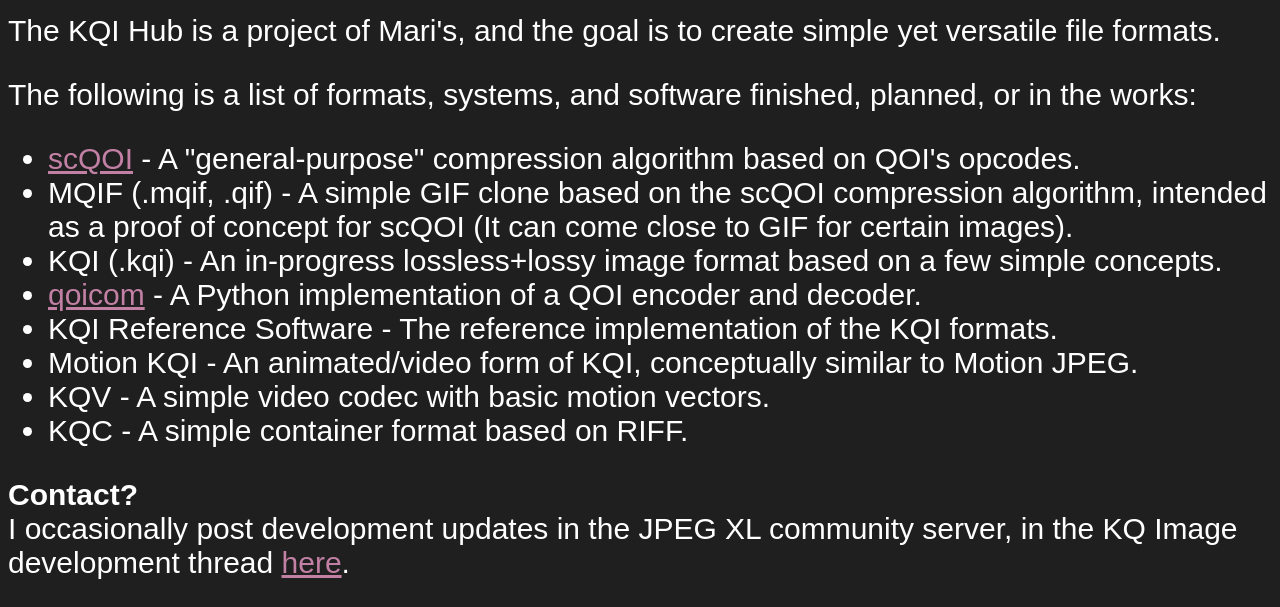
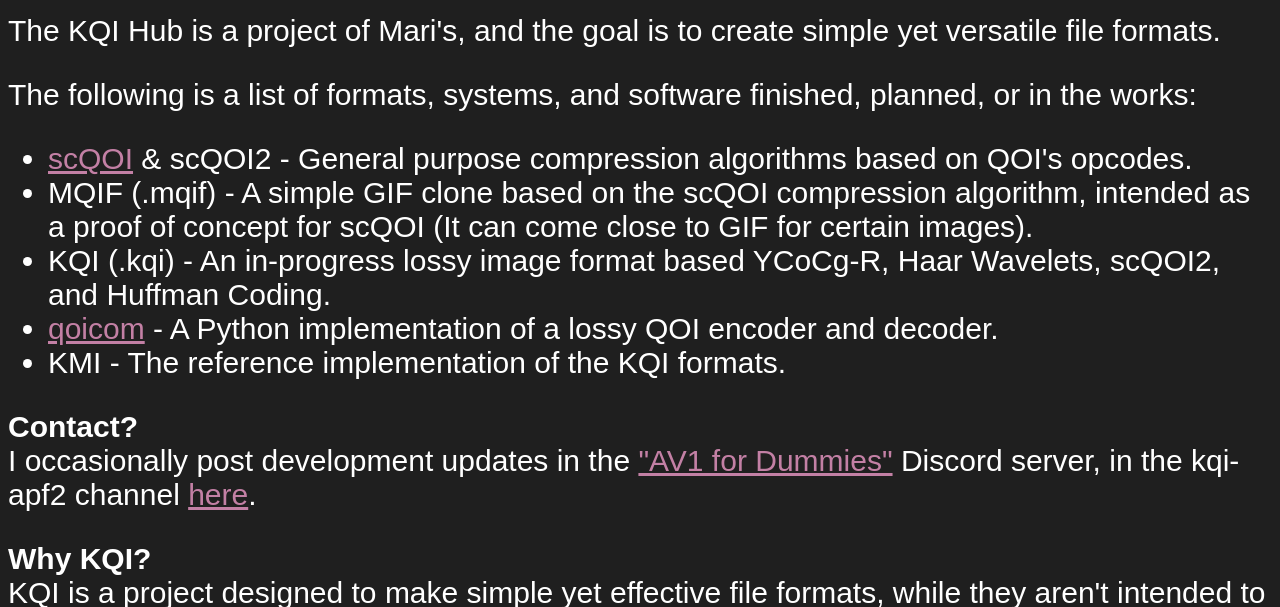
Before and after one commit to KQI-Hub/KQI-Hub.github.io, a plain HTML site: page docs/index.html in a window 1280 px wide. Shown: the part 149-756 px from the top of the page. Drawn offline with Linux system fonts and the light colour scheme.

Commit message:
Update index.html

```diff
--- a/docs/index.html
+++ b/docs/index.html
@@ -13,25 +13,25 @@
       <p>The KQI Hub is a project of Mari's, and the goal is to create simple yet versatile file formats.</p>
       <p>The following is a list of formats, systems, and software finished, planned, or in the works:
         <ul>
-          <li><a href="scQOI-spec.pdf">scQOI</a> - A "general-purpose" compression algorithm based on QOI's opcodes.</li>
-          <li>MQIF (.mqif, .qif) - A simple GIF clone based on the scQOI compression algorithm, intended as a proof of concept for scQOI (It can come close to GIF for certain images).</li>
-          <li>KQI (.kqi) - An in-progress lossless+lossy image format based on a few simple concepts.</li>
-          <li><a href="https://github.com/KQI-Hub/qoicom">qoicom</a> - A Python implementation of a QOI encoder and decoder.</li>
-          <li>KQI Reference Software - The reference implementation of the KQI formats.</li>
+          <li><a href="scQOI-spec.pdf">scQOI</a> & scQOI2 - General purpose compression algorithms based on QOI's opcodes.</li>
+          <li>MQIF (.mqif) - A simple GIF clone based on the scQOI compression algorithm, intended as a proof of concept for scQOI (It can come close to GIF for certain images).</li>
+          <li>KQI (.kqi) - An in-progress lossy image format based YCoCg-R, Haar Wavelets, scQOI2, and Huffman Coding.</li>
+          <li><a href="https://github.com/KQI-Hub/qoicom">qoicom</a> - A Python implementation of a lossy QOI encoder and decoder.</li>
+          <li>KMI - The reference implementation of the KQI formats.</li>
+          <!-- I don't think I'll ever make these. It's misleading to list them.
           <li>Motion KQI - An animated/video form of KQI, conceptually similar to Motion JPEG.</li>
           <li>KQV - A simple video codec with basic motion vectors.</li>
-          <li>KQC - A simple container format based on RIFF.</li>
+          <li>KQC - A simple container format based on RIFF.</li>-->
         </ul>
       </p>
     </main>
     <footer>
-      <p><b>Contact?</b><br>I occasionally post development updates in the JPEG XL community server, in the KQ Image development thread <a href="https://discord.com/channels/794206087879852103/1510861881135333456">here</a>.</p>
+      <p><b>Contact?</b><br>I occasionally post development updates in the <a href="https://discord.gg/hbhfFEDF2F">"AV1 for Dummies"</a> Discord server, in the kqi-apf2 channel <a href="https://discord.com/channels/794206087879852103/1558609085669318656">here</a>.</p>
       <p><b>Why KQI?</b><br>KQI is a project designed to make simple yet effective file formats, while they aren't intended to be as efficient as mainstream formats, they are explicitly made to be simple and fairly easy to implement.</p>
       <p><b>What does KQI stand for/mean?</b><br>KQI doesn't necessarily mean anything, but the "I" means image. "KQI" came from "JPG", in the same cypher that applying to "PNG" gives "QOI".</p>
       <p><b>I want to use KQI, how do I do so?</b><br>KQI's current implementation is largely incomplete, but is available <a href="https://github.com/KQI-Hub/KQI">here</a>. MQIF (and the current version of the scQOI encoder/decoder) are <a href="https://github.com/KQI-Hub/MQIF">here</a>.</p>
       <p><b>I have a really good idea for KQI, how do I tell you it?</b><br>You can tell me in the Discord® thread or submit an issue/pull request.</p>
-      <p><b>Where are the format specifications?</b><br>scQOI's spec can be found <a href="scQOI-spec.pdf">here</a>. The other specifications are still a work in progress.</p>
-
+      <p><b>Where are the format specifications?</b><br>scQOI's spec can be found <a href="scQOI-spec.pdf">here</a>. The other specifications do not currently exist.</p>
     </footer>
   </body>
 </html>
```
